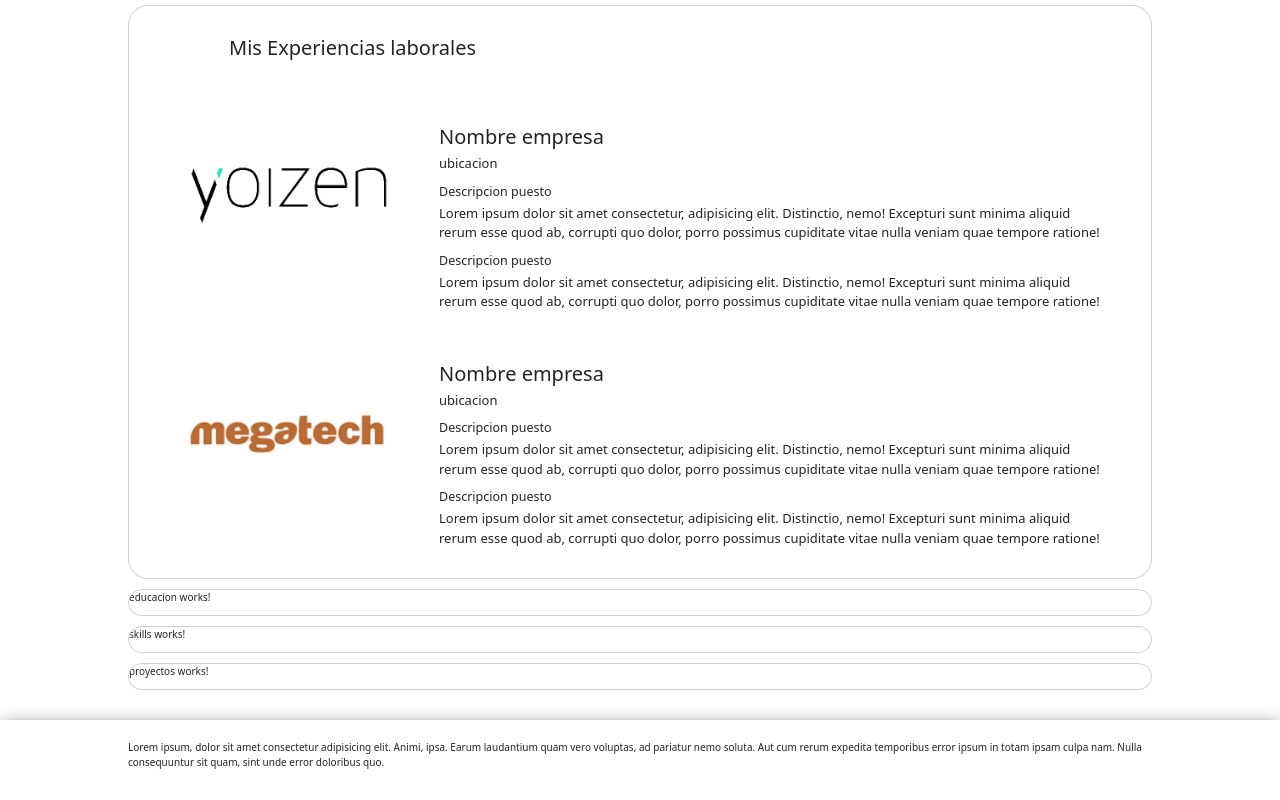
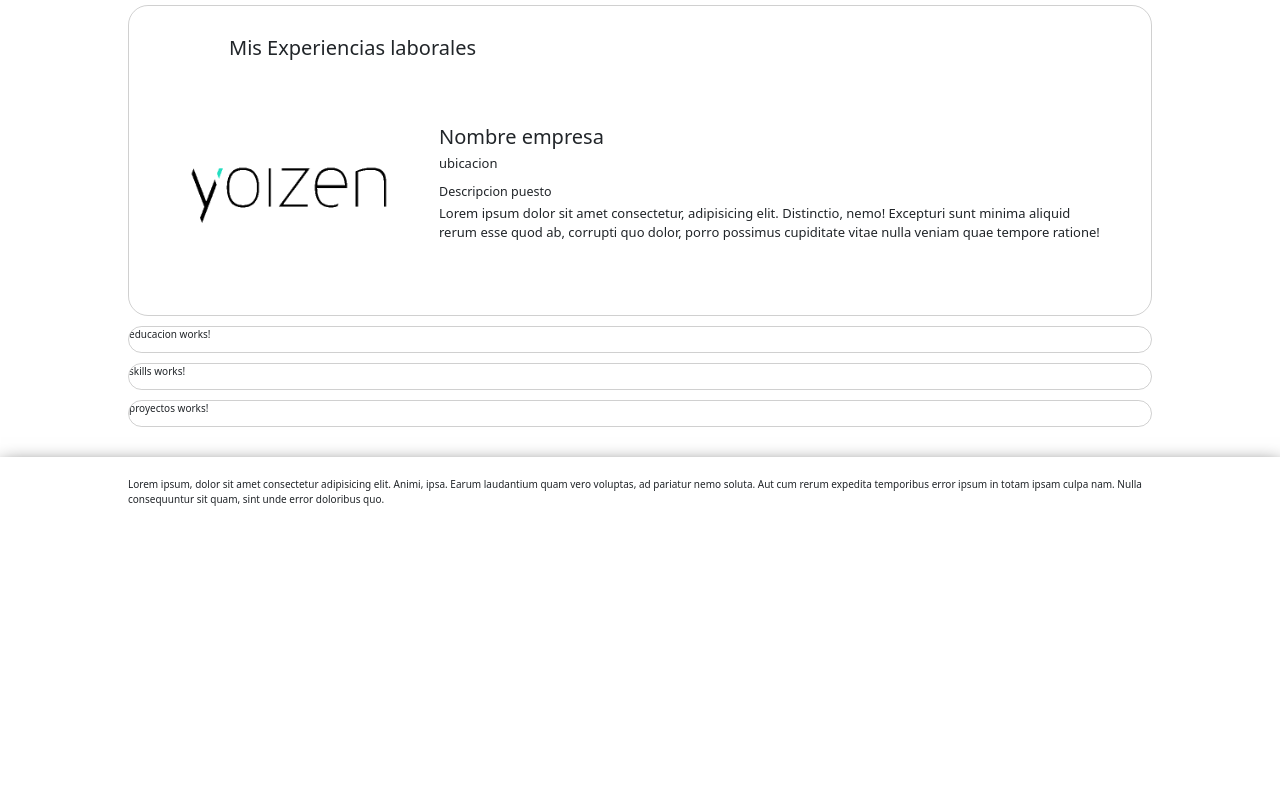
Before and after one commit to acotto-san/portfolioWeb, an Angular app: page / in a window 1280 px wide. Shown: the part 824-1624 px from the top of the page. After the commit the page ends 1361 px from the top, so only its background shows below. Built offline with nearby package versions, Linux system fonts and the light colour scheme.

Commit message:
creado componente main-card

```diff
--- a/src/app/app.module.ts
+++ b/src/app/app.module.ts
@@ -17,6 +17,7 @@ import { SocialComponent } from './components/social/social.component';
 import { BannerComponent } from './components/banner/banner.component';
 import { DatosPersonalesComponent } from './components/datos-personales/datos-personales.component';
 import { AvatarComponent } from './components/avatar/avatar.component';
+import { MainCardComponent } from './components/main-card/main-card.component';
 
 @NgModule({
   declarations: [
@@ -34,7 +35,8 @@ import { AvatarComponent } from './components/avatar/avatar.component';
     SocialComponent,
     BannerComponent,
     DatosPersonalesComponent,
-    AvatarComponent
+    AvatarComponent,
+    MainCardComponent
   ],
   imports: [
     BrowserModule,
--- a/src/app/components/experiencia/experiencia.component.html
+++ b/src/app/components/experiencia/experiencia.component.html
@@ -14,36 +14,6 @@
                 <p>Lorem ipsum dolor sit amet consectetur, adipisicing elit. Distinctio, nemo! Excepturi sunt minima
                     aliquid rerum esse quod ab, corrupti quo dolor, porro possimus cupiditate vitae nulla veniam quae
                     tempore ratione!</p>
+
             </div>
-            <div class="grid-item-experiencia-puesto">
-                <h5>Descripcion puesto</h5>
-                <p>Lorem ipsum dolor sit amet consectetur, adipisicing elit. Distinctio, nemo! Excepturi sunt minima
-                    aliquid rerum esse quod ab, corrupti quo dolor, porro possimus cupiditate vitae nulla veniam quae
-                    tempore ratione!</p>
-            </div>
-        </div>
-    </div>
-    <div class="grid-container-experiencia">
-        <div class="grid-item-experiencia-logo">
-            <img src="../../../assets/megatech_logo.png" alt="imagen default cuando no se cargo logo de empresa">
-        </div>
-        <div class="grid-item-experiencia-empresa grid-container-experiencia-puesto">
-            <div class="grid-item-experiencia-header">
-                <h2>Nombre empresa</h2>
-                <p>ubicacion</p>
-            </div>
-            <div class="grid-item-experiencia-puesto">
-                <h5>Descripcion puesto</h5>
-                <p>Lorem ipsum dolor sit amet consectetur, adipisicing elit. Distinctio, nemo! Excepturi sunt minima
-                    aliquid rerum esse quod ab, corrupti quo dolor, porro possimus cupiditate vitae nulla veniam quae
-                    tempore ratione!</p>
-            </div>
-            <div class="grid-item-experiencia-puesto">
-                <h5>Descripcion puesto</h5>
-                <p>Lorem ipsum dolor sit amet consectetur, adipisicing elit. Distinctio, nemo! Excepturi sunt minima
-                    aliquid rerum esse quod ab, corrupti quo dolor, porro possimus cupiditate vitae nulla veniam quae
-                    tempore ratione!</p>
-            </div>
-        </div>
-    </div>
 </div>
--- /dev/null
+++ b/src/app/components/main-card/main-card.component.html
@@ -0,0 +1,5 @@
+<div class="app-main-card-container">
+    <h2 class="app-main-card-header">Texto de la tajeta</h2>
+    <div class="app-main-card-content">
+    </div>
+</div>
--- /dev/null
+++ b/src/app/components/main-card/main-card.component.ts
@@ -0,0 +1,15 @@
+import { Component, OnInit } from '@angular/core';
+
+@Component({
+  selector: 'app-main-card',
+  templateUrl: './main-card.component.html',
+  styleUrls: ['./main-card.component.css']
+})
+export class MainCardComponent implements OnInit {
+
+  constructor() { }
+
+  ngOnInit(): void {
+  }
+
+}
```
Also changed, not shown: src/app/components/main-card/main-card.component.css (added), 1 other file (tests, documents, lock files or other folders).
